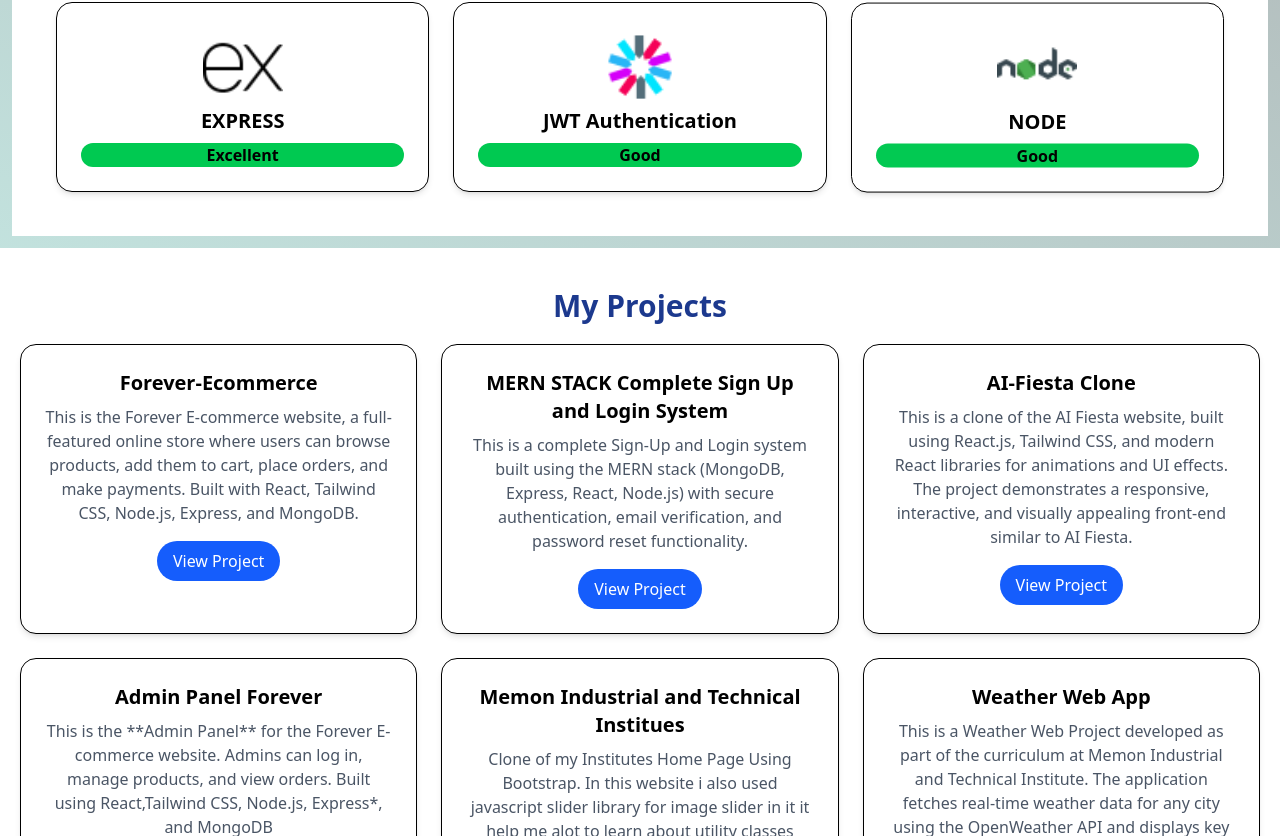
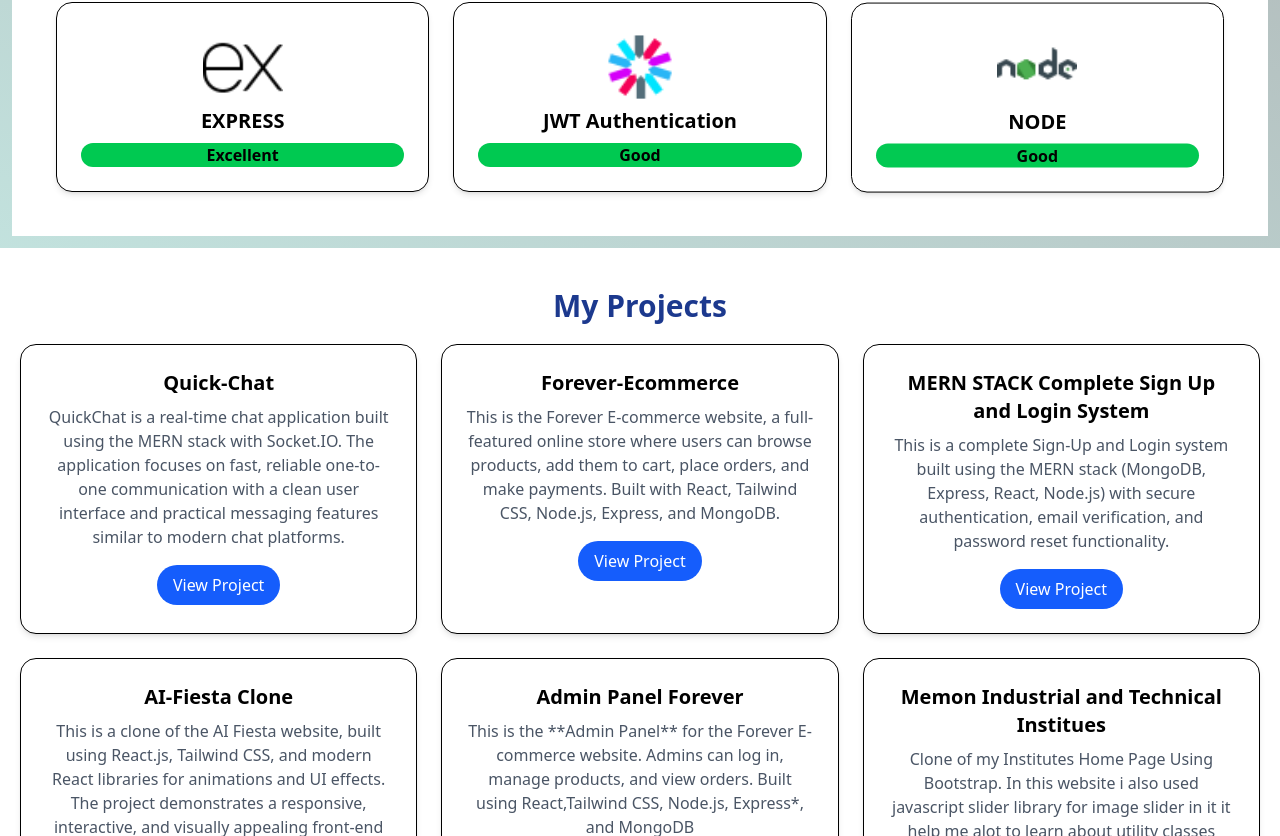
Before and after one commit to sohaibsaadat/portfolio, a React (Vite) app: page / in a window 1280 px wide. Shown: the part 1964-2800 px from the top of the page. Built offline with nearby package versions, Linux system fonts and the light colour scheme.

Commit message:
Add 'Quick-Chat' project to Project component
Added a new project 'Quick-Chat' with details and link.

```diff
--- a/src/components/Project.jsx
+++ b/src/components/Project.jsx
@@ -2,6 +2,11 @@ import React from 'react'
 
 const Project = () => {
   const projects = [
+     {
+      name: 'Quick-Chat',
+      desc: 'QuickChat is a real-time chat application built using the MERN stack with Socket.IO. The application focuses on fast, reliable one-to-one communication with a clean user interface and practical messaging features similar to modern chat platforms.',
+      link: 'https://mern-real-time-chat-app-opal.vercel.app'
+    },
     {
       name: 'Forever-Ecommerce',
       desc: 'This is the Forever E-commerce website, a full-featured online store where users can browse products, add them to cart, place orders, and make payments. Built with React, Tailwind CSS, Node.js, Express, and MongoDB.',
```
